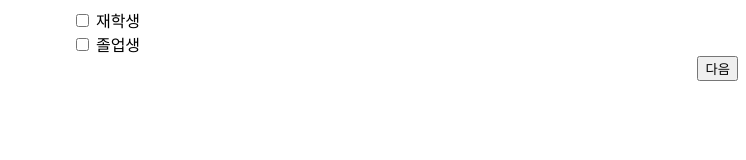
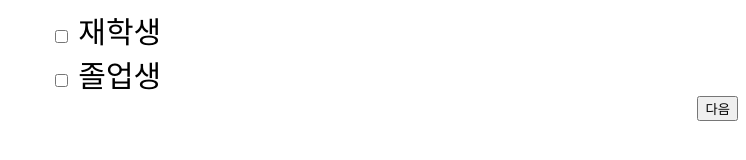
Before and after one commit to JeongeunEun/graduation, a plain HTML site: page index.html in a window 1280 px wide. Shown: the whole page, without its empty margins (534-1280 px from the left). Drawn offline with Linux system fonts and the light colour scheme.

Commit message:
get screen size

```diff
--- /dev/null
+++ b/css/main.css
@@ -0,0 +1,6 @@
+div {
+    text-align: center;
+    font-size: 30;
+}
+
+.nextButton {text-align: right;}
--- a/index.html
+++ b/index.html
@@ -3,9 +3,17 @@
         <meta charset="UTF-8">
         <title>2024년 한밭대학교 졸업 학위 수여식</title>
         <script src="scripts/handler.js"></script>
+        <link rel="stylesheet", href="css/main.css">
+        <script>
+            var screenWidth = window.innerWidth || document.documentElement.clientWidth || document.body.clientWidth;
+            var screenHeight = window.innerHeight || document.documentElement.clientHeight || document.body.clientHeight;
+
+            alert("현재 스크린 너비: " + screenWidth);
+            alert("현재 스크린 높이: " + screenHeight);
+        </script>
     </head>
     <body>
-        <div style="text-align: center;">
+        <div>
             <input
                 type="checkbox"
                 id="student" class="index_checkbox"
@@ -20,7 +28,7 @@
             />
             <label for="graduate">졸업생</label>
         </div>
-        <div style="text-align: right;">
+        <div class="nextButton">
             <input
                 type="button" value="다음"
                 onclick="onClickNextButton(getPageWithCheckbox('index_checkbox'))"
```
